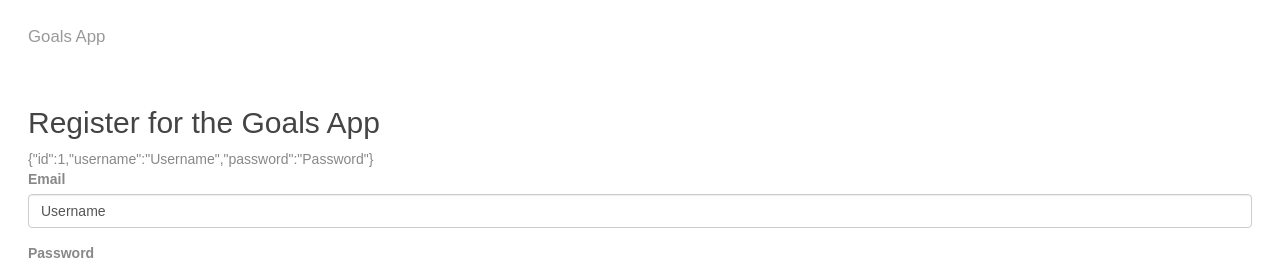
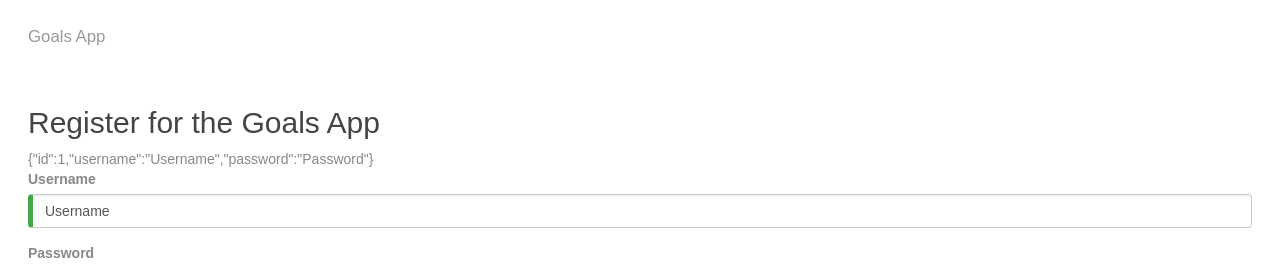
Before and after one commit to VinnieVendemia/goals-app-angular, an Angular app: page /register in a window 1280 px wide. Shown: the top 266 px of the page. Built offline with nearby package versions, Linux system fonts and the light colour scheme; what angular-in-memory-web-api would draw is missing.

Commit message:
Add alert if username is not valid

```diff
--- a/src/app/components/register-form/register-form.component.html
+++ b/src/app/components/register-form/register-form.component.html
@@ -3,9 +3,12 @@
 <form #registerForm="ngForm">
 {{diagnostic}}
   <div class="form-group">
-    <label for="username">Email</label>
-    <input type="text" class="form-control" id="username" placeholder="user@gmail.com" [(ngModel)]="model.username" name="username">
+    <label for="username">Username</label>
+    <input type="text" class="form-control" required id="username" placeholder="user@gmail.com"
+        [(ngModel)]="model.username"
+        name="username" #username="ngModel">
   </div>
+  <div [hidden]="username.valid || username.pristine" class="alert alert-danger">UserName is required</div>
   <div class="form-group">
     <label for="password">Password</label>
     <input type="password" class="form-control" id="password" placeholder="password1" [(ngModel)]="model.password" name="password">
```
